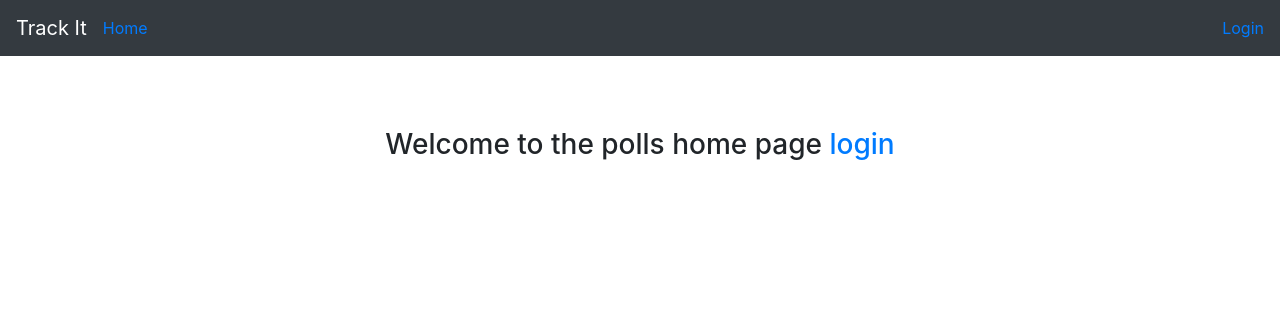
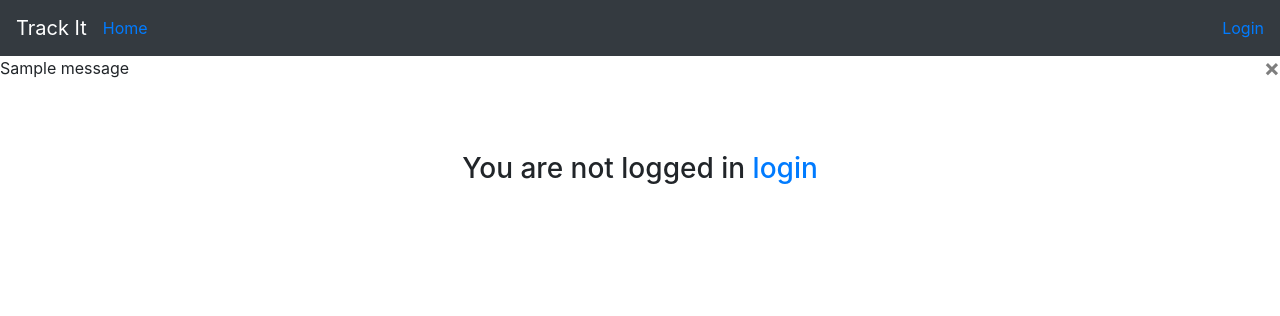
Before and after one commit to kaushalsingh584/Polls-App, a Django app: page / in a window 1280 px wide. Shown: the top 316 px of the page. Run offline with Django 3.2, Linux system fonts and the light colour scheme; one stand-in notice (Sample message) is shown; parts of the project's set-up code (start-up, migrations or seed data) failed here and were passed over; some libraries are stand-ins or nearby versions.

Commit message:
basic fomat change

```diff
--- a/polls/polls/__init__.py
+++ b/polls/polls/__init__.py
@@ -0,0 +1,5 @@
+from __future__ import absolute_import,unicode_literals
+from .celery import app as celery_app
+
+
+__all__ = {'celery_app'}
--- a/polls/pollsapp/views.py
+++ b/polls/pollsapp/views.py
@@ -53,7 +53,7 @@ def register(request):
 
 
 def login_handle(request):
-    print("yasssssssssssssssssssss")
+
     if request.method == 'POST':
         req_username = request.POST['login_username']
         req_password = request.POST['login_password']
@@ -107,7 +107,7 @@ def create_poll(request):
         # myuser.password = req_password1
         mypoll.save()
 
-        messages(request,"user created successfully")
+        messages(request,"poll created successfully")
     else:
         return render(request,'register.html')
         return redirect('/')
--- a/polls/templates/index.html
+++ b/polls/templates/index.html
@@ -10,7 +10,17 @@
 {% block bodyblock %}
 
 {% if user.is_authenticated %}
-
+{% if messages %}
+<div class="messages">
+    {% for message in messages %}
+    <div {% if message.tags %} class="{{ message.tags }}" {% endif %}>{{ message }}
+        <button type="button" class="close" data-dismiss="alert" aria-label="Close">
+            <span aria-hidden="true">&times;</span>
+        </button>
+    </div>
+    {% endfor %}
+</div>
+{% endif %}
 
 
     <div class="container h-75">
@@ -32,8 +42,20 @@
 </div>
 </div></div>
 {% else %}
+{% if messages %}
+<div class="messages">
+    {% for message in messages %}
+    <div {% if message.tags %} class="{{ message.tags }}" {% endif %}>{{ message }}
+        <button type="button" class="close" data-dismiss="alert" aria-label="Close">
+            <span aria-hidden="true">&times;</span>
+        </button>
+    </div>
+    {% endfor %}
+</div>
+{% endif %}
+
 <br><br><br>
-<h3><p style="text-align: center;">Welcome to the polls home page <a href = "{% url 'login' %}">login</a></p></h3>
+<h3><p style="text-align: center;">You are not logged in <a href = "{% url 'login' %}">login</a></p></h3>
 
 
 
--- a/polls/templates/question.html
+++ b/polls/templates/question.html
@@ -3,7 +3,6 @@
 {% block bodyblock %}
 
 
-<p><h3>This is the vote page!{{pk}}</h3></p>
 
 
         {% if messages %}
@@ -17,6 +16,7 @@
             {% endfor %}
         </div>
         {% endif %}
+        <p><h3>This is the vote page!{{pk}}</h3></p>
 
 
 <div class="container h-75">
```
Also changed, not shown: polls/polls/celery.py (added, +24 -0 lines), polls/db.sqlite3.
